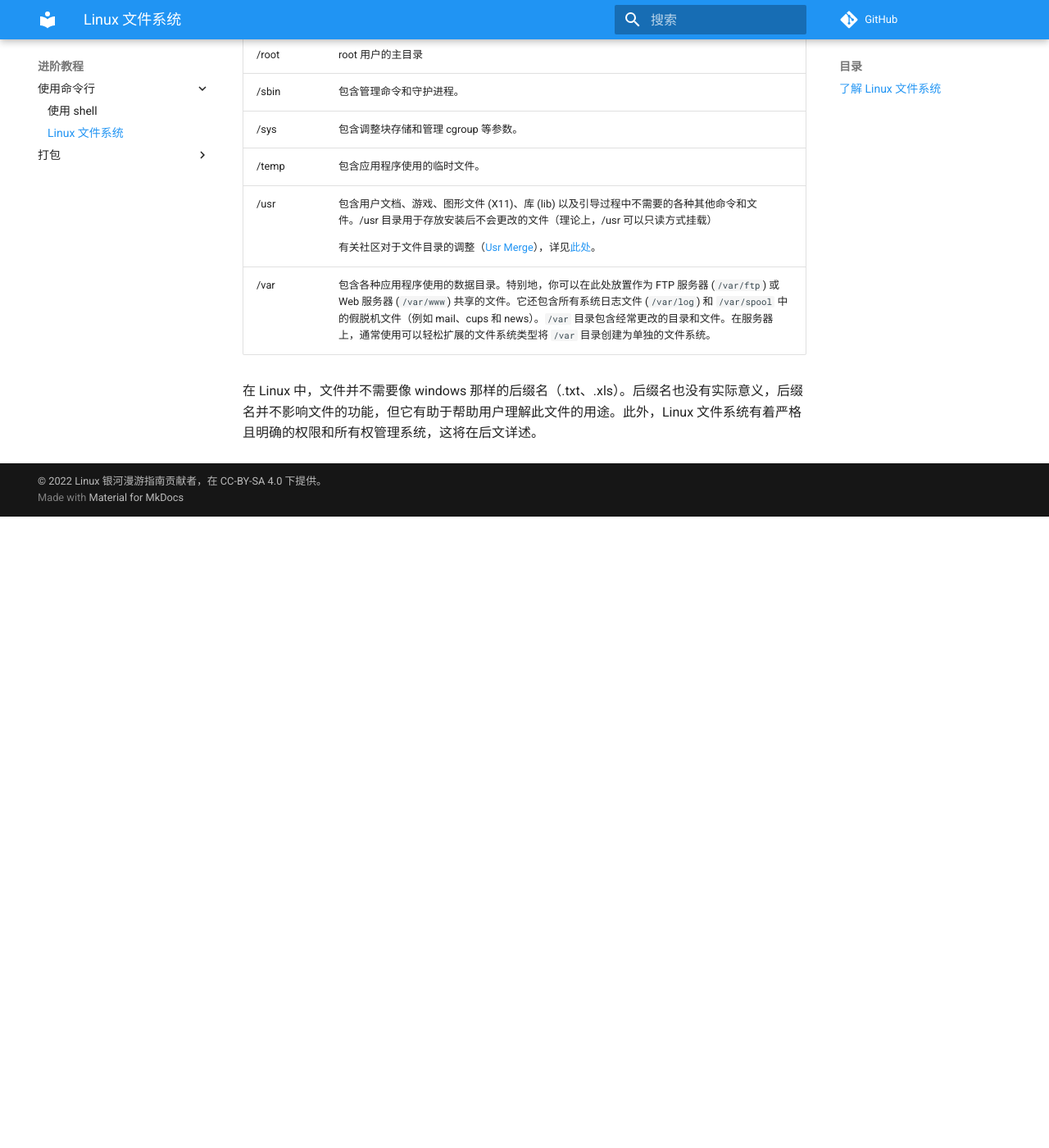
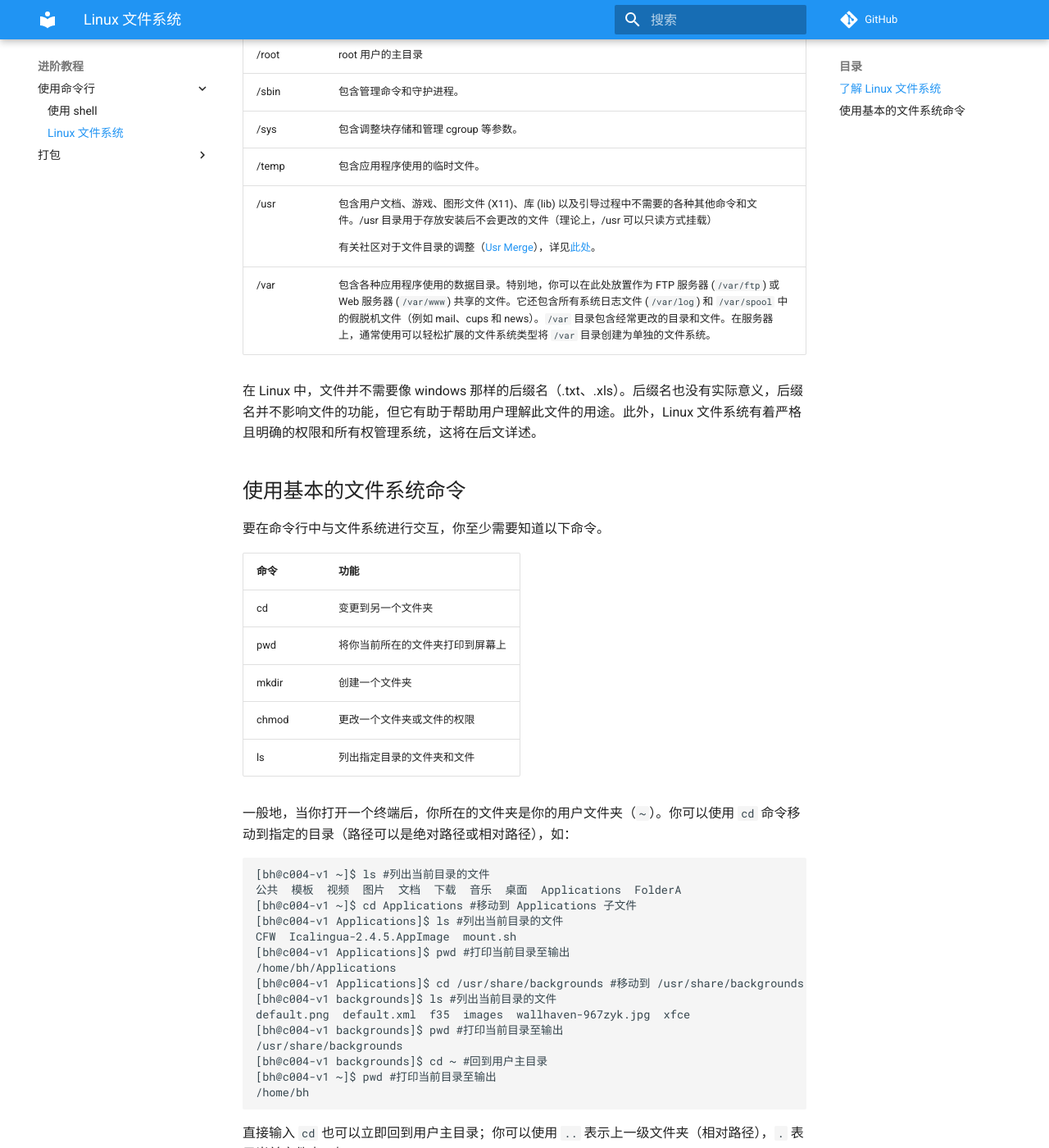
Before and after one commit to linuxhitchhiker/THGLG, an MkDocs documentation site: the page built from docs/advanced/shell/base2.md, in a window 1280 px wide and 1400 px high, scrolled down 1840 px. Shown: the whole window at 82% size. Built offline with MkDocs 1.6.1 and Material for MkDocs 9.7.7, drawn with Linux system fonts in a browser that asks for light colours; comment, search, counter and statistics services are not loaded; before the commit the page ends 2470 px from its top, so only the background shows below that; some of the changed text lies outside the part shown.

Commit message:
Update base2.md

````diff
--- a/docs/advanced/shell/base2.md
+++ b/docs/advanced/shell/base2.md
@@ -37,3 +37,56 @@ Linux 系统中所有东西（数据、命令、符号连结、设备和文件
 |/var|包含各种应用程序使用的数据目录。特别地，你可以在此处放置作为 FTP 服务器 (`/var/ftp`) 或 Web 服务器 (`/var/www`) 共享的文件。它还包含所有系统日志文件 (`/var/log`) 和 `/var/spool` 中的假脱机文件（例如 mail、cups 和 news）。`/var` 目录包含经常更改的目录和文件。在服务器上，通常使用可以轻松扩展的文件系统类型将 `/var` 目录创建为单独的文件系统。|
 
 在 Linux 中，文件并不需要像 windows 那样的后缀名（.txt、.xls）。后缀名也没有实际意义，后缀名并不影响文件的功能，但它有助于帮助用户理解此文件的用途。此外，Linux 文件系统有着严格且明确的权限和所有权管理系统，这将在后文详述。
+
+## 使用基本的文件系统命令
+
+要在命令行中与文件系统进行交互，你至少需要知道以下命令。
+
+|命令|功能|
+|---|---|
+|cd|变更到另一个文件夹|
+|pwd|将你当前所在的文件夹打印到屏幕上|
+|mkdir|创建一个文件夹|
+|chmod|更改一个文件夹或文件的权限|
+|ls|列出指定目录的文件夹和文件|
+
+一般地，当你打开一个终端后，你所在的文件夹是你的用户文件夹（`~`）。你可以使用 `cd` 命令移动到指定的目录（路径可以是绝对路径或相对路径），如：
+
+```
+[bh@c004-v1 ~]$ ls #列出当前目录的文件
+公共  模板  视频  图片  文档  下载  音乐  桌面  Applications  FolderA
+[bh@c004-v1 ~]$ cd Applications #移动到 Applications 子文件
+[bh@c004-v1 Applications]$ ls #列出当前目录的文件
+CFW  Icalingua-2.4.5.AppImage  mount.sh
+[bh@c004-v1 Applications]$ pwd #打印当前目录至输出
+/home/bh/Applications
+[bh@c004-v1 Applications]$ cd /usr/share/backgrounds #移动到 /usr/share/backgrounds
+[bh@c004-v1 backgrounds]$ ls #列出当前目录的文件
+default.png  default.xml  f35  images  wallhaven-967zyk.jpg  xfce
+[bh@c004-v1 backgrounds]$ pwd #打印当前目录至输出
+/usr/share/backgrounds
+[bh@c004-v1 backgrounds]$ cd ~ #回到用户主目录
+[bh@c004-v1 ~]$ pwd #打印当前目录至输出
+/home/bh
+```
+
+直接输入 `cd` 也可以立即回到用户主目录；你可以使用 `..` 表示上一级文件夹（相对路径），`.` 表示当前文件夹，如：
+
+```
+[bh@c004-v1 Applications]$ ls -lat
+总用量 111440
+drwx------. 1 bh bh       440  1月 18 16:22 ..
+-rwxrw-rw-. 1 bh bh       117  1月 12 11:35 mount.sh
+drwxr-xr-x. 1 bh bh        70  1月  8 14:54 .
+drwxr-xr-x. 1 bh bh       620  1月  8 13:47 CFW
+-rwxrwxrwx. 1 bh bh 114110270 12月 23 15:01 Icalingua-2.4.5.AppImage
+[bh@c004-v1 Applications]$ cd ..
+[bh@c004-v1 ~]$ pwd
+/home/bh
+
+[bh@c004-v1 Applications]$ cd ./CFW
+[bh@c004-v1 CFW]$ pwd
+/home/bh/Applications/CFW
+```
+
+`mkdir` 用于创建文件
````
